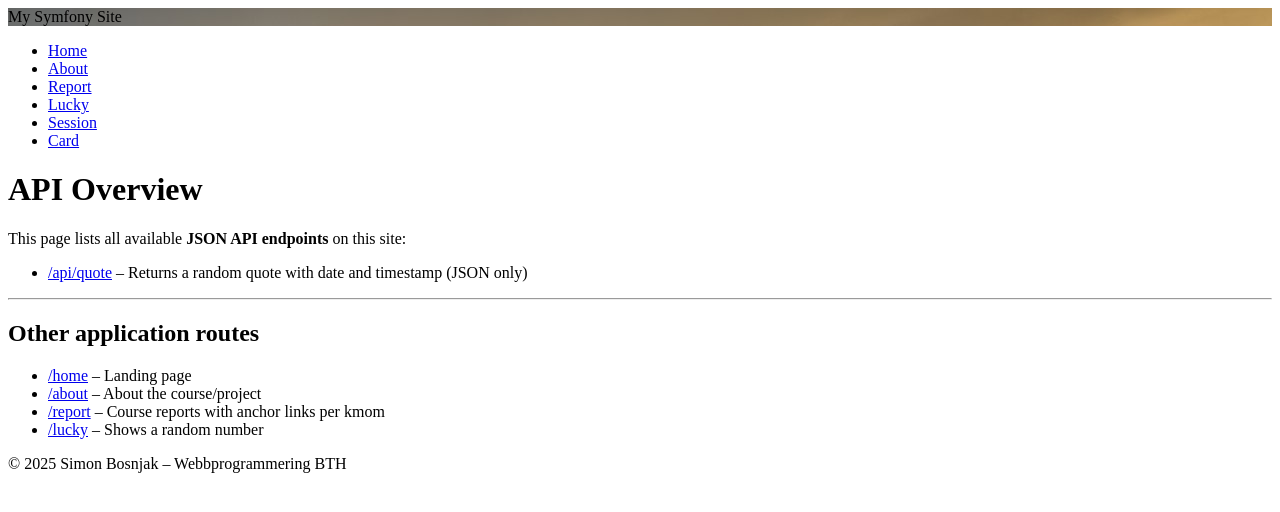
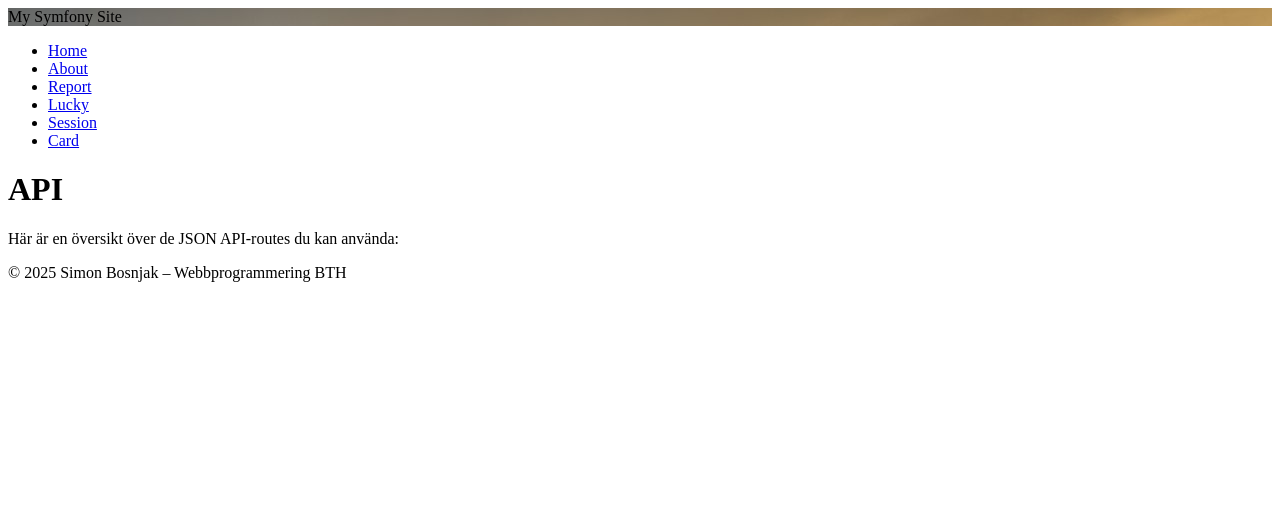
Before and after one commit to simonking99/mvc, a Symfony app: template templates/api/index.html.twig in a window 1280 px wide. Shown: the top 512 px of the page. Run offline with Twig, Linux system fonts and the light colour scheme; the template is opened without the code that fills it, so the values that code supplies are empty; some libraries are stand-ins or nearby versions.

Commit message:
Updated api route

```diff
--- a/templates/api/index.html.twig
+++ b/templates/api/index.html.twig
@@ -1,25 +1,10 @@
 {% extends 'base.html.twig' %}
 
-{% block title %}API Overview{% endblock %}
+{% block title %}API-landningssida{% endblock %}
 
 {% block body %}
-<h1>API Overview</h1>
+    <h1>API</h1>
 
-<p>This page lists all available <strong>JSON API endpoints</strong> on this site:</p>
+    <p>Här är en översikt över de JSON API-routes du kan använda:</p>
 
-<ul>
-    <li>
-        <a href="/api/quote" target="_blank">/api/quote</a> – Returns a random quote with date and timestamp (JSON only)
-    </li>
-</ul>
-
-<hr>
-
-<h2>Other application routes</h2>
-<ul>
-    <li><a href="/home">/home</a> – Landing page</li>
-    <li><a href="/about">/about</a> – About the course/project</li>
-    <li><a href="/report">/report</a> – Course reports with anchor links per kmom</li>
-    <li><a href="/lucky">/lucky</a> – Shows a random number</li>
-</ul>
 {% endblock %}
```
